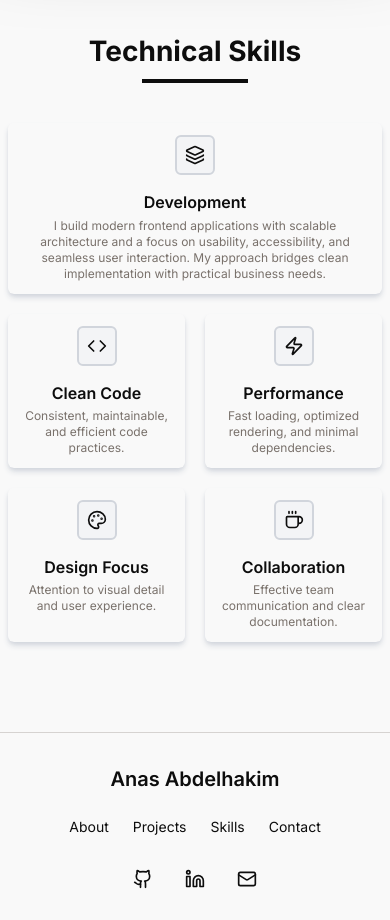
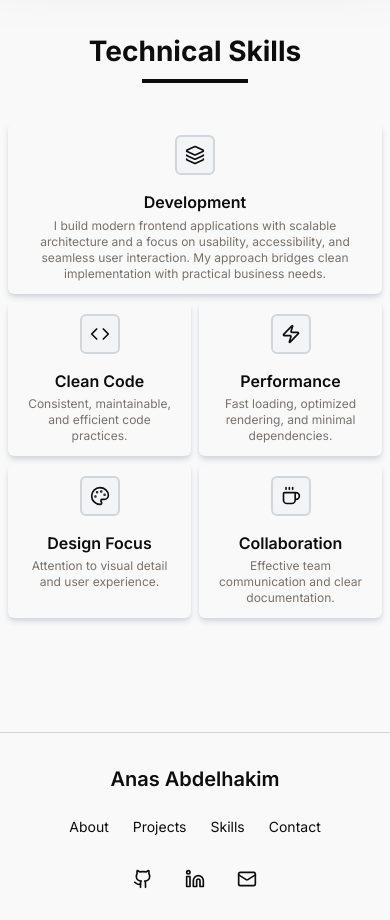
Before and after one commit to anasabdelhakim/portfolio, a React (Vite) app: page /projects in a window 390 px wide. Shown: the part 940-1860 px from the top of the page. Built offline with nearby package versions, Linux system fonts and the light colour scheme.

Commit message:
routes update

```diff
--- a/src/components/Technicality.tsx
+++ b/src/components/Technicality.tsx
@@ -34,7 +34,7 @@ const Technicality = () => {
   return (
     <section className="py-16 max-xs:py-8 px-4 max-w-6xl mx-auto section-size max-xs:px-2">
       <Sections title="Technical Skills" />
-      <ul className="grid lg:grid-cols-3  gap-5">
+      <ul className="grid lg:grid-cols-3  gap-5 max-xs:gap-2">
         {principles.map(({ title, icon: Icon, text }) => (
           <li
             key={title}
--- a/src/layout/Header.tsx
+++ b/src/layout/Header.tsx
@@ -143,7 +143,7 @@ export function MobNavlinks() {
                 isActive ? "focus hover:opacity-100" : "nav-link-inactive"
               }`
             }
-            to="/two"
+            to="/contact"
           >
             <Mail className="w-5 h-5 max-xs:w-4 max-xs:h-4" />
             Contact
```
